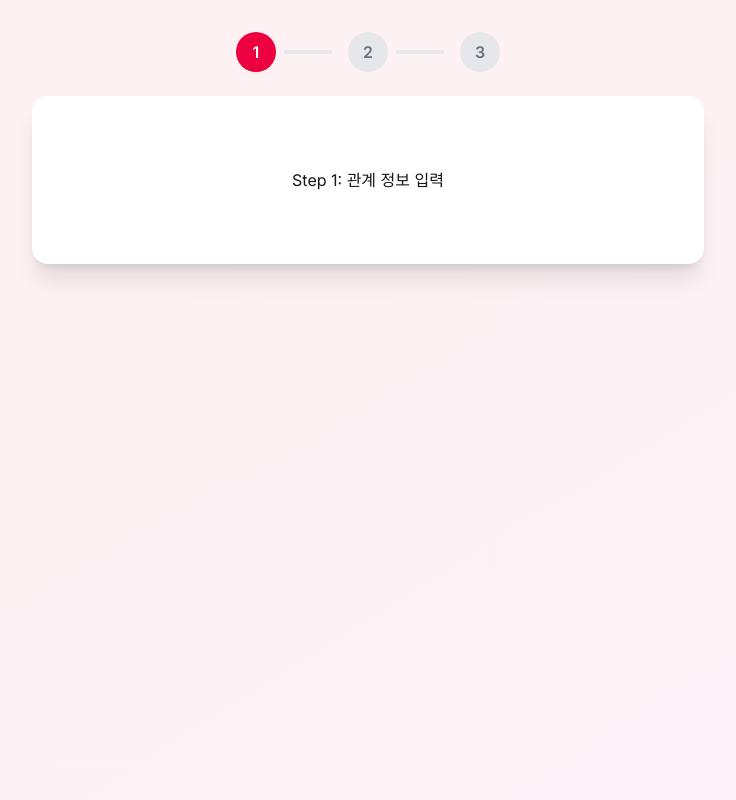
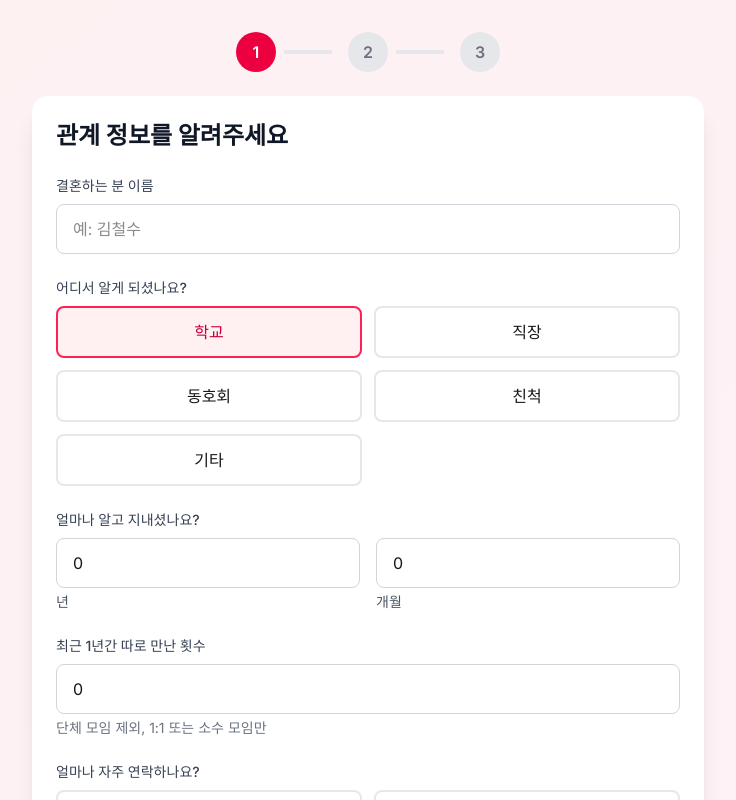
Before and after one commit to mhoo999/howmuch, a Next.js app: page / in a window 1280 px wide. Both pictures are taken after a click on the button "시작하기". Shown: the top 800 px of the page, without its empty margins (272-1008 px from the left). Built offline with nearby package versions, Linux system fonts and the light colour scheme.

Commit message:
feat: Step 1 관계 정보 입력 폼 구현
- 이름, 알게된 장소, 알고 지낸 기간 입력
- 1:1 만남 횟수, 연락 빈도, 공통 지인 수 입력
- 버튼 스타일 토글 및 폼 유효성 검사
- Zustand store 연동

```diff
--- a/app/page.tsx
+++ b/app/page.tsx
@@ -100,10 +100,7 @@ function StepIndicator() {
   );
 }
 
-// 임시 폼 컴포넌트들 (다음 단계에서 구현)
-function Step1RelationshipForm() {
-  return <div className="text-center py-12">Step 1: 관계 정보 입력</div>;
-}
+import Step1RelationshipForm from '@/components/forms/Step1RelationshipForm';
 
 function Step2WeddingForm() {
   return <div className="text-center py-12">Step 2: 예식 정보 입력</div>;
--- /dev/null
+++ b/components/forms/Step1RelationshipForm.tsx
@@ -0,0 +1,205 @@
+'use client';
+
+import { useState } from 'react';
+import { useFormStore } from '@/store/useFormStore';
+import { ArrowRight, ArrowLeft } from 'lucide-react';
+import { RelationshipInfo } from '@/types';
+
+export default function Step1RelationshipForm() {
+  const { formData, updateRelationship, nextStep, prevStep } = useFormStore();
+  const relationship = (formData.relationship || {}) as Partial<RelationshipInfo>;
+
+  const [formState, setFormState] = useState({
+    name: relationship.name || '',
+    meetingPlace: relationship.meetingPlace || 'school',
+    meetingPlaceDetail: relationship.meetingPlaceDetail || '',
+    yearsKnown: relationship.yearsKnown || 0,
+    monthsKnown: relationship.monthsKnown || 0,
+    oneOnOneMeetings: relationship.oneOnOneMeetings || 0,
+    contactFrequency: relationship.contactFrequency || 'monthly',
+    mutualFriends: relationship.mutualFriends || 0,
+  });
+
+  const handleSubmit = (e: React.FormEvent) => {
+    e.preventDefault();
+    updateRelationship(formState);
+    nextStep();
+  };
+
+  const updateField = (field: string, value: any) => {
+    setFormState(prev => ({ ...prev, [field]: value }));
+  };
+
+  return (
+    <form onSubmit={handleSubmit} className="space-y-6">
+      <h2 className="text-2xl font-bold text-gray-900 mb-6">
+        관계 정보를 알려주세요
+      </h2>
+
+      {/* 이름 */}
+      <div>
+        <label className="block text-sm font-medium text-gray-700 mb-2">
+          결혼하는 분 이름
+        </label>
+        <input
+          type="text"
+          required
+          value={formState.name}
+          onChange={(e) => updateField('name', e.target.value)}
+          placeholder="예: 김철수"
+          className="w-full px-4 py-3 border border-gray-300 rounded-lg focus:ring-2 focus:ring-rose-500 focus:border-transparent"
+        />
+      </div>
+
+      {/* 알게 된 장소 */}
+      <div>
+        <label className="block text-sm font-medium text-gray-700 mb-2">
+          어디서 알게 되셨나요?
+        </label>
+        <div className="grid grid-cols-2 gap-3">
+          {[
+            { value: 'school', label: '학교' },
+            { value: 'work', label: '직장' },
+            { value: 'hobby', label: '동호회' },
+            { value: 'family', label: '친척' },
+            { value: 'other', label: '기타' },
+          ].map(option => (
+            <button
+              key={option.value}
+              type="button"
+              onClick={() => updateField('meetingPlace', option.value)}
+              className={`py-3 rounded-lg border-2 font-medium transition-colors ${
+                formState.meetingPlace === option.value
+                  ? 'border-rose-500 bg-rose-50 text-rose-700'
+                  : 'border-gray-200 hover:border-gray-300'
+              }`}
+            >
+              {option.label}
+            </button>
+          ))}
+        </div>
+
+        {formState.meetingPlace === 'other' && (
+          <input
+            type="text"
+            value={formState.meetingPlaceDetail}
+            onChange={(e) => updateField('meetingPlaceDetail', e.target.value)}
+            placeholder="어디서 알게 되셨나요?"
+            className="w-full mt-3 px-4 py-3 border border-gray-300 rounded-lg focus:ring-2 focus:ring-rose-500"
+          />
+        )}
+      </div>
+
+      {/* 알고 지낸 기간 */}
+      <div>
+        <label className="block text-sm font-medium text-gray-700 mb-2">
+          얼마나 알고 지내셨나요?
+        </label>
+        <div className="grid grid-cols-2 gap-4">
+          <div>
+            <input
+              type="number"
+              min="0"
+              max="50"
+              value={formState.yearsKnown}
+              onChange={(e) => updateField('yearsKnown', parseInt(e.target.value) || 0)}
+              className="w-full px-4 py-3 border border-gray-300 rounded-lg focus:ring-2 focus:ring-rose-500"
+            />
+            <span className="text-sm text-gray-600 mt-1 block">년</span>
+          </div>
+          <div>
+            <input
+              type="number"
+              min="0"
+              max="11"
+              value={formState.monthsKnown}
+              onChange={(e) => updateField('monthsKnown', parseInt(e.target.value) || 0)}
+              className="w-full px-4 py-3 border border-gray-300 rounded-lg focus:ring-2 focus:ring-rose-500"
+            />
+            <span className="text-sm text-gray-600 mt-1 block">개월</span>
+          </div>
+        </div>
+      </div>
+
+      {/* 1:1 만남 횟수 */}
+      <div>
+        <label className="block text-sm font-medium text-gray-700 mb-2">
+          최근 1년간 따로 만난 횟수
+        </label>
+        <input
+          type="number"
+          min="0"
+          value={formState.oneOnOneMeetings}
+          onChange={(e) => updateField('oneOnOneMeetings', parseInt(e.target.value) || 0)}
+          placeholder="0"
+          className="w-full px-4 py-3 border border-gray-300 rounded-lg focus:ring-2 focus:ring-rose-500"
+        />
+        <p className="text-sm text-gray-500 mt-1">
+          단체 모임 제외, 1:1 또는 소수 모임만
+        </p>
+      </div>
+
+      {/* 연락 빈도 */}
+      <div>
+        <label className="block text-sm font-medium text-gray-700 mb-2">
+          얼마나 자주 연락하나요?
+        </label>
+        <div className="grid grid-cols-2 gap-3">
+          {[
+            { value: 'daily', label: '거의 매일' },
+            { value: 'weekly', label: '주 1회 이상' },
+            { value: 'monthly', label: '월 1회 정도' },
+            { value: 'occasionally', label: '가끔' },
+          ].map(option => (
+            <button
+              key={option.value}
+              type="button"
+              onClick={() => updateField('contactFrequency', option.value)}
+              className={`py-3 rounded-lg border-2 font-medium transition-colors ${
+                formState.contactFrequency === option.value
+                  ? 'border-rose-500 bg-rose-50 text-rose-700'
+                  : 'border-gray-200 hover:border-gray-300'
+              }`}
+            >
+              {option.label}
+            </button>
+          ))}
+        </div>
+      </div>
+
+      {/* 공통 지인 수 */}
+      <div>
+        <label className="block text-sm font-medium text-gray-700 mb-2">
+          공통으로 아는 친구가 몇 명인가요?
+        </label>
+        <input
+          type="number"
+          min="0"
+          value={formState.mutualFriends}
+          onChange={(e) => updateField('mutualFriends', parseInt(e.target.value) || 0)}
+          placeholder="0"
+          className="w-full px-4 py-3 border border-gray-300 rounded-lg focus:ring-2 focus:ring-rose-500"
+        />
+      </div>
+
+      {/* 버튼 */}
+      <div className="flex gap-3 pt-4">
+        <button
+          type="button"
+          onClick={prevStep}
+          className="flex-1 py-4 border-2 border-gray-300 rounded-xl font-semibold hover:bg-gray-50 transition-colors flex items-center justify-center gap-2"
+        >
+          <ArrowLeft className="w-5 h-5" />
+          이전
+        </button>
+        <button
+          type="submit"
+          className="flex-1 bg-rose-600 text-white py-4 rounded-xl font-semibold hover:bg-rose-700 transition-colors flex items-center justify-center gap-2"
+        >
+          다음
+          <ArrowRight className="w-5 h-5" />
+        </button>
+      </div>
+    </form>
+  );
+}
```
